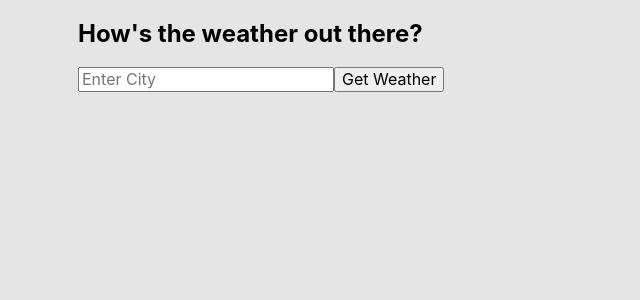
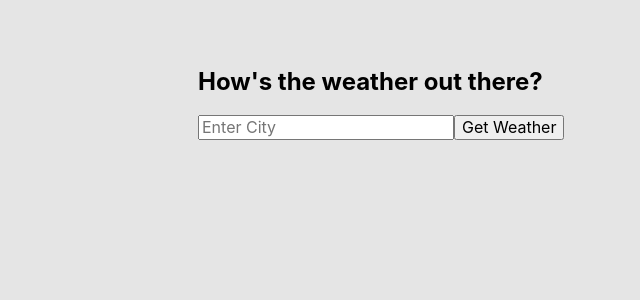
Before and after one commit to scarsam/recruitment-public, a Next.js app: page / in a window 1280 px wide. Shown: the top 300 px of the page, without its empty margins (242-882 px from the left). Built offline with nearby package versions, Linux system fonts and the light colour scheme.

Commit message:
Changed the format of the date, and adjusted the size of the card

```diff
--- a/components/Layout/Container.module.css
+++ b/components/Layout/Container.module.css
@@ -1,4 +1,5 @@
 .container {
-  max-width: 40rem;
+  max-width: 25rem;
+  padding: 3rem;
   margin: 0 auto;
 }
--- a/components/Weather/WeatherContainer.tsx
+++ b/components/Weather/WeatherContainer.tsx
@@ -1,4 +1,5 @@
 import WeatherCard from "../Card/WeatherCard";
+import { convertDate } from "../../utils/convertDate";
 // import styles from "./Weather.module.css";
 
 const WeatherContainer = ({ weather, error }) => {
@@ -11,9 +12,9 @@ const WeatherContainer = ({ weather, error }) => {
   const { weather: weatherArray, dt, main, wind } = weather;
   return (
     <WeatherCard
-      icon={"h"}
+      icon={weatherArray[0]?.icon}
       description={weatherArray[0]?.description}
-      day={new Date(dt * 1000)}
+      day={convertDate(dt)}
       temprature={main?.temp}
       feelsLike={main?.feels_like}
       wind={wind?.speed}
--- /dev/null
+++ b/utils/convertDate.ts
@@ -0,0 +1,4 @@
+export const convertDate = (date) => {
+  const unixDate = date * 1000;
+  return new Date(unixDate).toDateString();
+};
--- /dev/null
+++ b/utils/tempToFixed.ts
@@ -0,0 +1 @@
+export const tempToFixed = (val) => Math.floor(parseInt(val, 10));
```
